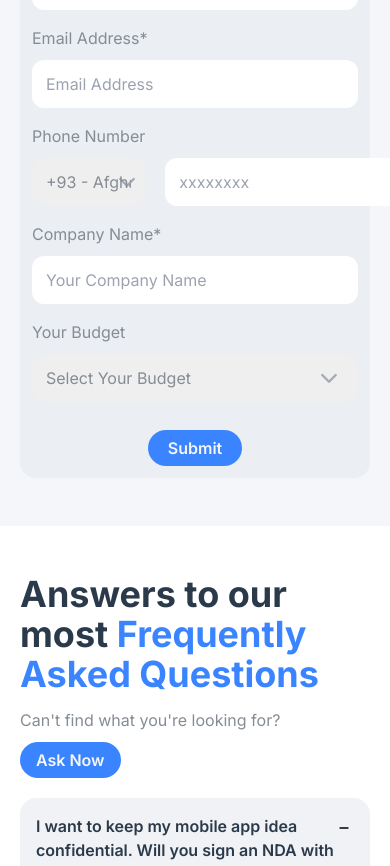
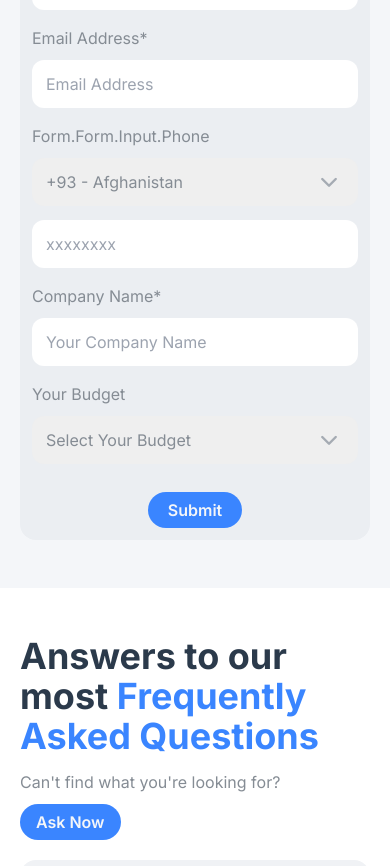
Before and after one commit to Adtyya/evetech-v2, a Next.js app: page /en/services/mobile-app-development in a window 390 px wide. Shown: the part 5136-6002 px from the top of the page. Built offline with nearby package versions, Linux system fonts and the light colour scheme.

Commit message:
up revisi evetech

```diff
--- a/components/form/inputv2.jsx
+++ b/components/form/inputv2.jsx
@@ -44,7 +44,8 @@ function InputSelect({
 function InputInvisibleLabel({ ...props }) {
   return (
     <div className="flex flex-col space-y-2.5">
-      <label className="text-transparent">iam supposed to be transparent</label>
+      {/* <label className="text-transparent">iam supposed to be transparent</label> */}
+      <div className="h-1"></div>
       <input
         className="focus:outline-none py-2.5 px-3 rounded-xl border-2 border-transparent focus:border-border-gray"
         {...props}
--- a/components/view/contactus/form.jsx
+++ b/components/view/contactus/form.jsx
@@ -87,8 +87,8 @@ export default function ContactUsForm() {
                 label={t("form.input.email")}
                 type="email"
               ></InputWithLabel>
-              <div className="flex space-x-5">
-                <div className="w-2/4">
+              <div className="flex flex-col lg:flex-row lg:space-x-5">
+                <div className="w-full lg:w-2/4">
                   <InputSelect
                     label={t("form.input.phone")}
                     onChange={(even) => setCountryCode(even.target.value)}
@@ -103,7 +103,7 @@ export default function ContactUsForm() {
                     })}
                   </InputSelect>
                 </div>
-                <div className="w-2/4">
+                <div className="w-full lg:w-2/4">
                   <InputInvisibleLabel
                     placeholder="xxxxxxxx"
                     onChange={(event) => setUserNumber(event.target.value)}
--- a/components/view/home/provideService.jsx
+++ b/components/view/home/provideService.jsx
@@ -8,8 +8,11 @@ import { ButtonPrimary } from "@/components/button/button";
 import CountUp from "react-countup";
 import Link from "next/link";
 import { useTranslations } from "next-intl";
+import { useEffect, useState } from "react";
 
-const stat = [
+export default function ProvideService() {
+  const t = useTranslations("HomePage.section2");
+  const [stat, _] = useState([
     {
       number: "106",
       sub: "clients",
@@ -19,13 +22,10 @@ const stat = [
       sub: "reviews",
     },
     {
-    number: "4",
+      number: new Date().getFullYear() - 2020,
       sub: "exp",
     },
-];
-
-export default function ProvideService() {
-  const t = useTranslations("HomePage.section2");
+  ]);
 
   return (
     <Container className="my-14">
--- a/components/view/webdevelopment/readyToMeet.jsx
+++ b/components/view/webdevelopment/readyToMeet.jsx
@@ -75,10 +75,10 @@ export default function ReadyToMeet() {
               label={t("input.email")}
               type="email"
             ></InputWithLabel>
-            <div className="flex space-x-5">
-              <div className="w-2/4">
+            <div className="flex flex-col lg:flex-row lg:space-x-5">
+              <div className="w-full lg:w-2/4">
                 <InputSelect
-                  label={t("input.phone")}
+                  label={t("form.input.phone")}
                   onChange={(even) => setCountryCode(even.target.value)}
                   required={false}
                 >
@@ -91,7 +91,7 @@ export default function ReadyToMeet() {
                   })}
                 </InputSelect>
               </div>
-              <div className="w-3/4">
+              <div className="w-full lg:w-2/4">
                 <InputInvisibleLabel
                   placeholder="xxxxxxxx"
                   onChange={(event) => setUserNumber(event.target.value)}
```
Lines whose indentation alone changed are shown as unchanged.
